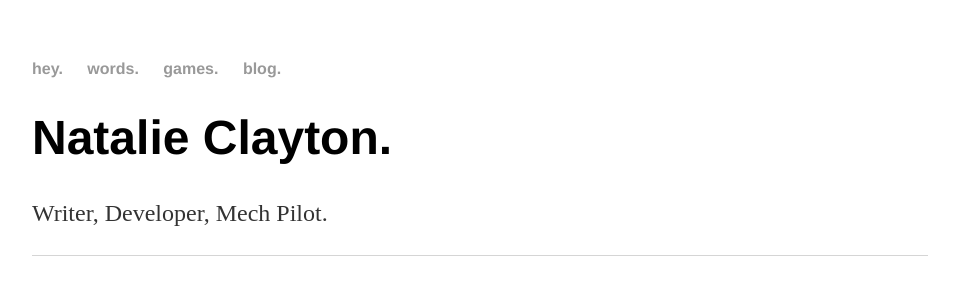
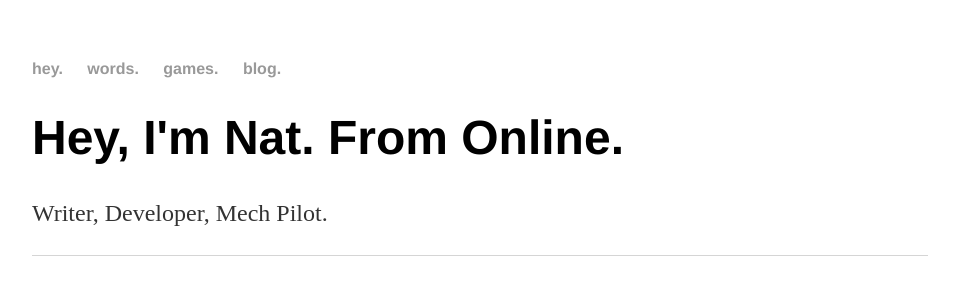
Before and after one commit to ScarletCatalie/ScarletCatalie.github.io, a Jekyll site: the page built from index.html, in a window 1280 px wide. Shown: the top 300 px of the page, without its empty margins (160-1119 px from the left). Built offline with Jekyll 4.4.1, drawn with Linux system fonts in a browser that asks for light colours.

Commit message:
Update index.html

```diff
--- a/index.html
+++ b/index.html
@@ -3,6 +3,6 @@ layout: default
 title: Nat, From Online
 ---
 <div class="blurb">
-	<h1>Natalie Clayton.</h1>
+	<h1>Hey, I'm Nat. From Online.</h1>
 	<p>Writer, Developer, Mech Pilot.</p>
 </div><!-- /.blurb -->
```
